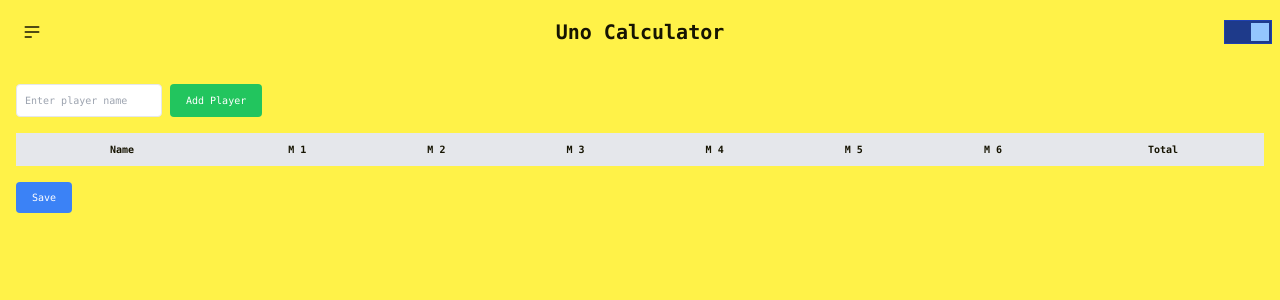
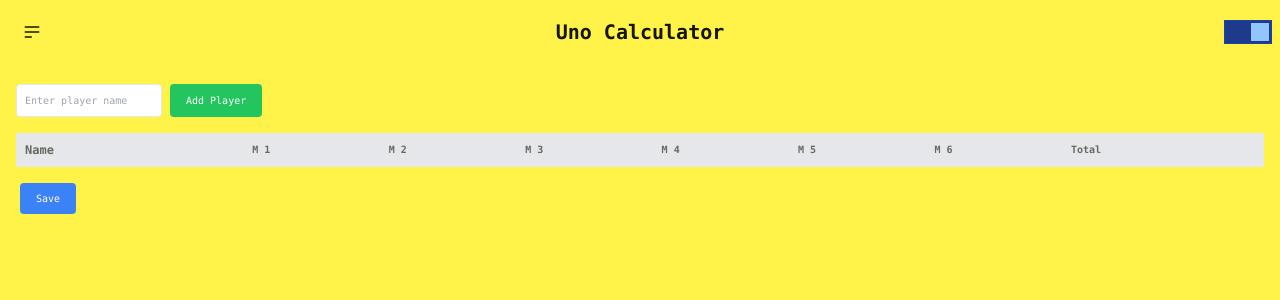
Before and after one commit to safayet35/uno-counter, a React (Vite) app in the folder frontend/: page /table in a window 1280 px wide. Shown: the top 300 px of the page. Built offline with nearby package versions, Linux system fonts and the light colour scheme; sample sign-in values are in the browser's storage; what tailwindcss-motion would draw is missing.

Commit message:
add audio when click the save button

```diff
--- a/frontend/src/components/Table.jsx
+++ b/frontend/src/components/Table.jsx
@@ -1,4 +1,5 @@
-import { useState, useEffect } from "react";
+import { useState, useEffect, useRef } from "react";
+import duckSound from "../../public/audio/duck-toy-sound.mp3";
 import { ToastContainer, toast } from "react-toastify";
 import axiosInstance from "../api/axiosInstance.js";
 import { useAuth } from "../context/AuthContext.jsx";
@@ -120,10 +121,14 @@ const ScoreTable = () => {
       return val.scores[5] > 0;
     });
   };
+  const audioRef = useRef(new Audio("../../public/audio/duck-toy-sound.mp3"));
 
-  const handleLocalStorage = () => {
+  const audio = audioRef.current;
+  const handleLocalStorage = e => {
     const data = isLocalInfoHas ? [...localArray] : players;
     localStorage.setItem("localInfo", JSON.stringify(data));
+    audio.currentTime = 0;
+    audio.play();
   };
 
   return (
@@ -150,7 +155,7 @@ const ScoreTable = () => {
 
       {/* Table */}
       <form onSubmit={handleSubmit} className="overflow-x-auto">
-        <table className="min-w-full bg-white border border-gray-300">
+        <table className="table min-w-full bg-white border border-gray-300">
           <thead>
             <tr className="bg-gray-200">
               <th className="p-2 border">Name</th>
@@ -223,8 +228,8 @@ const ScoreTable = () => {
             {showSave ? (
               <button
                 type="button"
-                onClick={handleLocalStorage}
-                className="my-4 bg-blue-500 text-white px-4 py-2 rounded"
+                onClick={e => handleLocalStorage(e)}
+                className="scale-button transition-all my-4 mx-1 bg-blue-500 text-white px-4 py-2 rounded "
               >
                 Save
               </button>
--- a/frontend/src/index.css
+++ b/frontend/src/index.css
@@ -12,3 +12,11 @@ body {
   background: #3498db !important; /* Change to your preferred color */
   height: 3px !important;
 }
+.scale-button {
+  transition: transform 0.1s ease;
+}
+
+.scale-button:active {
+  transform: scale(1.2);
+  background-color: #0057b2;
+}
```
Also changed, not shown: frontend/index.html (+4 -3 lines), 1 other file (tests, documents, lock files or other folders).
